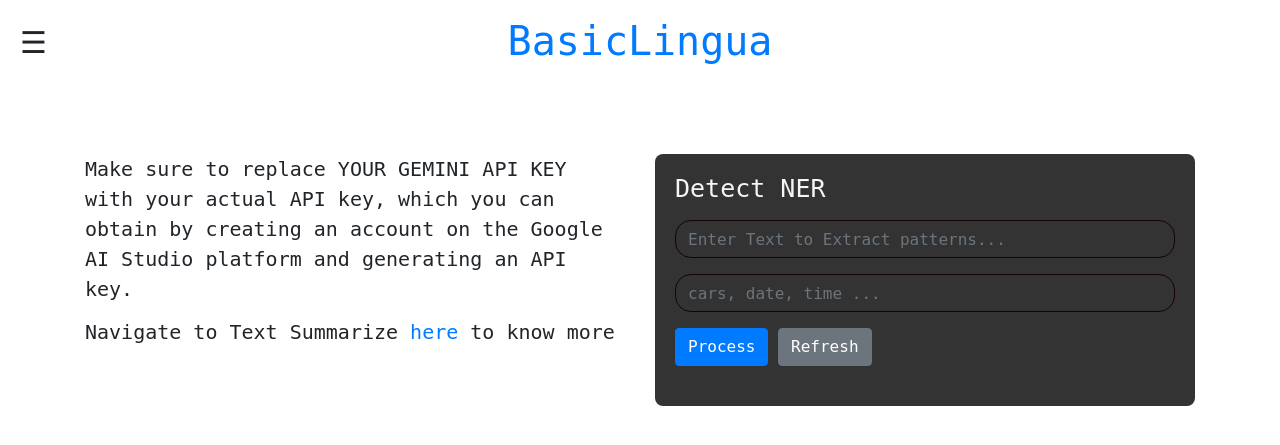
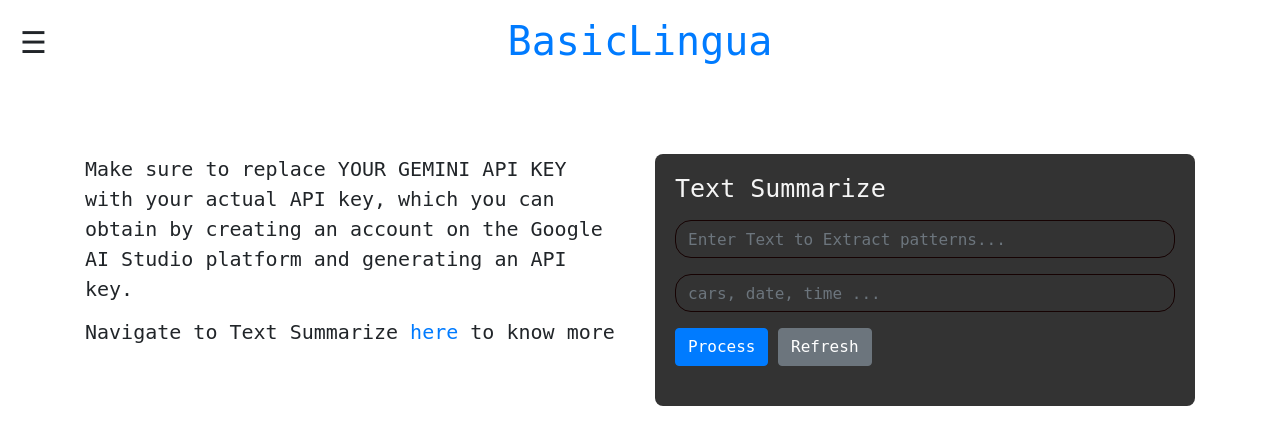
Before and after one commit to Minty-cyber/BasicLingua-Webapp, a Django app: template Lib_app/templates/Text_Summarize.html in a window 1280 px wide. Shown: the top 445 px of the page. Run offline with Django 5.2, Linux system fonts and the light colour scheme; the template is opened without the code that fills it: values that come from a table or form of the project are taken from there, others are empty; some libraries are stand-ins or nearby versions.

Commit message:
Lib_app/templates/Text_Summarize: changing the title tag

```diff
--- a/Lib_app/templates/Text_Summarize.html
+++ b/Lib_app/templates/Text_Summarize.html
@@ -20,7 +20,7 @@ Detect NER
 {% block form_content %}
     <div class="col-md-6">
         <div class="yellow">
-                <h1 style="font-size: 25px;">Detect NER</h1>
+                <h1 style="font-size: 25px;">Text Summarize</h1>
                 <form class="form-design" id="translation-form" method="post">
                     {% csrf_token %}
                     <div class="form-group">
```
